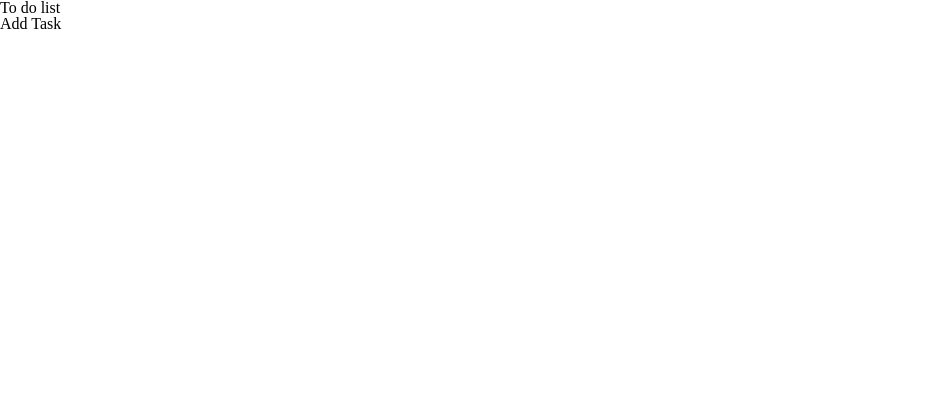
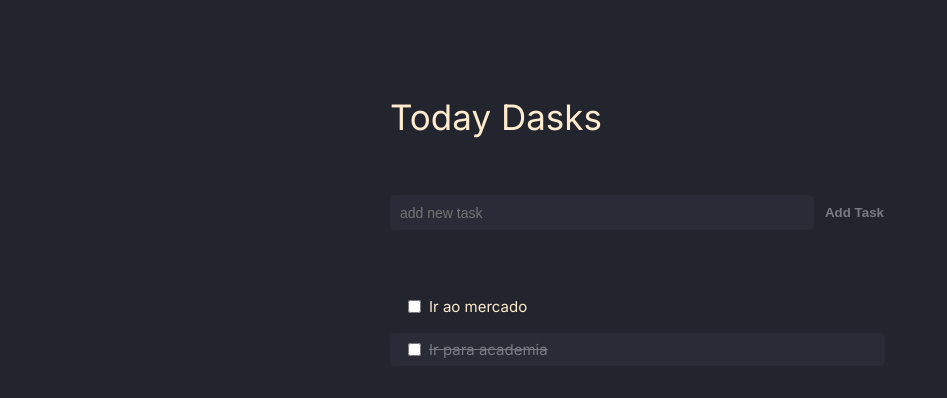
Before and after one commit to pedrohenrique11/ToDo_List, a plain HTML site: page index.html in a window 1280 px wide. Shown: the whole page, without its empty margins (0-947 px from the left). Drawn offline with Linux system fonts and the light colour scheme.

Commit message:
html e css atualizados

```diff
--- a/index.html
+++ b/index.html
@@ -5,23 +5,37 @@
     <meta http-equiv="X-UA-Compatible" content="IE=edge">
     <meta name="viewport" content="width=device-width, initial-scale=1.0">
     <link rel="stylesheet" href="styles.css">
-    <title>Document</title>
+    <title>To Do List</title>
 </head>
 <body>
     <container>
-        <div class="header">
-            <h2>To do list</h2>
-        </div>
-        <div class="task__container">
-            <div class="add--task__container">
-                <h3>Add Task</h3>
+        <div class="container">
+            <div class="header">
+                <h2>Today Dasks</h2>
             </div>
-            <div class="task--list__container">
-                <ul class="task--list">
-                    <li></li>
-                    <li></li>
-                    <li></li>
-                </ul>
+            <div class="task__container">
+                <form>
+                    <input
+                        id="new__task"
+                        type="text"
+                        placeholder="add new task"/>
+                    <input
+                        id="new__task__submit"
+                        type="submit"
+                        value="Add Task" />
+                </form>
+                <div class="task--list__container">
+                    <ul class="task--list">
+                        <li class="task">
+                            <input id="checkbox" type="checkbox" name="task" value="">
+                            <label for="task"> Ir ao mercado</label>
+                        </li>
+                        <li class="task checked">
+                            <input id="checkbox" type="checkbox" name="task" value="">
+                            <label for="task"> Ir para academia</label>
+                        </li>
+                    </ul>
+                </div>
             </div>
         </div>
     </container>
--- a/styles.css
+++ b/styles.css
@@ -1,3 +1,4 @@
+@import url('https://fonts.googleapis.com/css2?family=Inter:wght@200;300;400&display=swap');
 html, body, div, span, applet, object, iframe,
 h1, h2, h3, h4, h5, h6, p, blockquote, pre,
 a, abbr, acronym, address, big, cite, code,
@@ -23,21 +24,87 @@ article, aside, details, figcaption, figure,
 footer, header, hgroup, menu, nav, section {
     display: block;
 }
-body {
-    line-height: 1;
-}
 ol, ul {
     list-style: none;
 }
-blockquote, q {
-    quotes: none;
+body {
+    line-height: 1;
+    font-family: 'Inter', sans-serif;
+    background-color: #22252D;
+    color: blanchedalmond;
 }
-blockquote:before, blockquote:after,
-q:before, q:after {
-    content: '';
-    content: none;
+container {
+    display: flex;
+    justify-content: center;
 }
-table {
-    border-collapse: collapse;
-    border-spacing: 0;
+.container {
+    width: 500px;
 }
+.header {
+    margin: 100px 0px 50px 0px;
+
+    font-size: 35px;
+    font-weight: 500;
+}
+form {
+    display: flex;
+    align-items: center;
+}
+#new__task__submit {
+    height: 35px;
+    margin: 10px 0px 50px 5px;
+
+    font-weight: 600;
+
+    border-radius: 5px;
+    border: none;
+
+    color: #797B83;
+    background-color: #22252D;
+
+    cursor: pointer;
+}
+input[type=text] {
+    background-color: #292C36;
+    border-radius: 5px;
+    border: none;
+
+    height: 25px;
+    width: 90%;
+    margin: 10px 0px 50px 0px;
+    padding: 5px 10px;
+
+    font-size: 14px;
+    font-weight: 300;
+}
+.add--task:focus {
+    border-color: blue;
+}
+.task__container {
+    display: flex;
+    flex-direction: column;
+    justify-content: center;
+}
+.task {
+    display: flex;
+    align-items: center;
+
+    height: 25px;
+    width: 95%;
+    padding: 4px 10px;
+    margin: 10px 0px;
+    font-size: 15px;
+}
+.checked {
+    color: #797B83;
+    text-decoration: line-through;
+    background-color: #292C36;
+    border-radius: 5px;
+}
+#checkbox {
+    background-color: #292C36;
+    color: #292C36;
+    margin: 0px 8px;
+
+    border-radius: 10px;
+}
```
